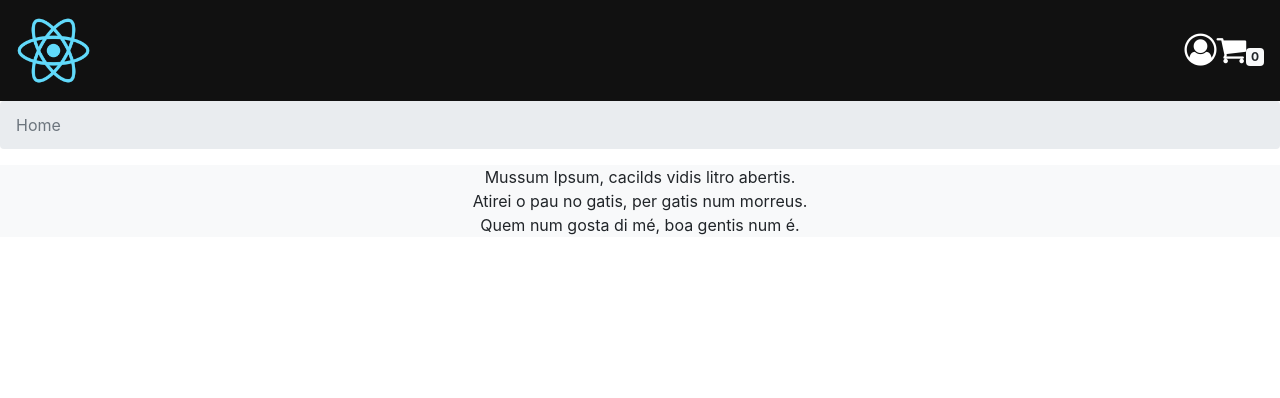
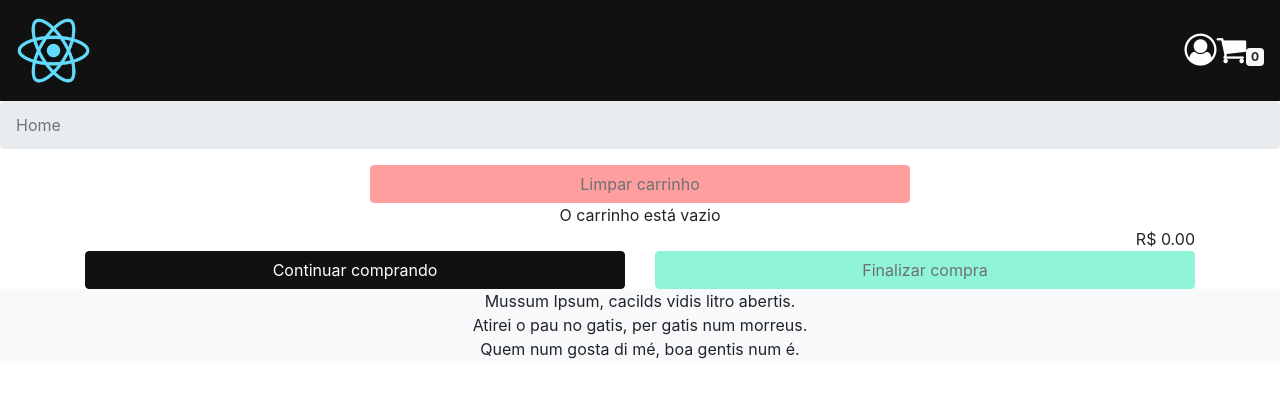
Before and after one commit to EduardoRotundaro/confere-frontend-challenge, a React (Create React App) app: page /cart in a window 1280 px wide. Shown: the top 398 px of the page. Built offline with nearby package versions, Linux system fonts and the light colour scheme.

Commit message:
:construction: Cart page development

```diff
--- a/src/api/services/index.js
+++ b/src/api/services/index.js
@@ -2,8 +2,8 @@ import axios from 'axios';
 import {DB_URL, PRODUCTS_FILTER} from '../../other/constants';
 
 function sortByAvailability(a, b) {
-    if(a.on_sale && !b.on_sale) return 1;
-    if(!a.on_sale && b.on_sale) return -1;
+    if(a.on_sale && !b.on_sale) return -1;
+    if(!a.on_sale && b.on_sale) return 1;
     return 0;
 }
 
--- a/src/components/Card/index.jsx
+++ b/src/components/Card/index.jsx
@@ -35,7 +35,7 @@ function Card({
     }
 
     return (
-        <div className="card">
+        <div className="card h-100">
             <Link to={`/product/${id}`}>
                 <img src={image} className="card-img-top" alt="" />
             </Link>
@@ -52,7 +52,7 @@ function Card({
                     {actualPrice}
                 </h5>
                 <p className="card-text">{installments}</p>
-                <If condition={available}>
+                <If condition={!available}>
                     <p className="card-text">Indisponível</p>
                 </If>
                 <p>
--- a/src/pages/Cart/index.jsx
+++ b/src/pages/Cart/index.jsx
@@ -1,8 +1,89 @@
 import React, {useState, useEffect} from 'react';
 import {useDispatch, useSelector} from 'react-redux';
+import {Link} from 'react-router-dom';
+import If from '../../components/If';
+import CartItem from '../../components/CartItem';
+import {
+    clearCartStore,
+    removeItemOfCartStore,
+} from '../../redux/actions/cart';
 
 export default function Cart() {
+    const dispatch = useDispatch()
+    const { products } = useSelector((state) => ({
+        products: state.cart.products,
+    }));
+
+    function renderList() {
+        return products && products.map(({name, image, actualPrice, size, codeColor}, index)=> (
+            <div className="col-12" key={codeColor}>
+                <CartItem
+                    id={codeColor}
+                    image={image}
+                    name={name}
+                    actualPrice={actualPrice}
+                    size={size}
+                    removeFromCart={(id) => dispatch(removeItemOfCartStore(id))}
+                />
+            </div>
+        ));
+    }
+
+    function getTotalPrice() {
+        // R$ 119,90
+        const stringPrices = products.map((p) => p.actualPrice);
+        const floatPrices = stringPrices.map((p) => parseFloat(p.split(' ')[1].replace(',','.')));
+        const floatTotal = floatPrices.length? floatPrices.reduce((total, num) => (total + num)) : 0.0;
+        return `R$ ${floatTotal.toFixed(2)}`;
+    }
+
     return (
-        <></>
+        <main>
+            <section>
+                <div className="container">
+                    <div className="row justify-content-center">
+                        <div className="col-xl-6">
+                            <button
+                                type="button"
+                                className="btn btn-block btn-danger"
+                                onClick={() => dispatch(clearCartStore())}
+                                disabled={!products.length}
+                            >
+                                Limpar carrinho
+                            </button>
+                        </div>
+                    </div>
+                    <If condition={products.length}>
+                        <div className="row justify-content-center">
+                            {renderList()}
+                        </div>
+                    </If>
+                    <If condition={!products.length}>
+                        <div className="row justify-content-center">
+                            <div className="col-12 text-center">O carrinho está vazio</div>
+                        </div>
+                    </If>
+                    <div className="row justify-content-center">
+                        <div className="col-12 text-right">
+                            {getTotalPrice()}
+                        </div>
+                    </div>
+                    <div className="row justify-content-center">
+                        <div className="col-xl-6">
+                            <Link to="home" className="btn btn-block btn-primary">Continuar comprando</Link>
+                        </div>
+                        <div className="col-xl-6">
+                            <button
+                                type="button"
+                                className="btn btn-block btn-success"
+                                disabled={!products.length}
+                            >
+                                Finalizar compra
+                            </button>
+                        </div>
+                    </div>
+                </div>
+            </section>
+        </main>
     );
 }
--- a/src/pages/Product/index.jsx
+++ b/src/pages/Product/index.jsx
@@ -32,6 +32,7 @@ export default function Product() {
                 sizes
             } = await getProductById(id);
             updatePageTitle(name);
+            checkifImageURLisValid(image);
             setProduct({
                 name,
                 color,
@@ -49,15 +50,14 @@ export default function Product() {
         }
     }
 
-    async function checkifImageURLisValid() {
-        let url = await isAValidImageURL(product.image)? product.image : productPhotoFallback;
+    async function checkifImageURLisValid(image) {
+        let url = await isAValidImageURL(image)? image : productPhotoFallback;
         setImage(url);
     }
 
     useEffect(() => {
         updatePageTitle('...');
         fetchData();
-        checkifImageURLisValid();
     }, []);
 
     function renderProductSizesOptions() {
@@ -77,18 +77,15 @@ export default function Product() {
     function addItemToCart() {
         trySubmit(true);
         if(!selectedSize) return;
-        const {
-            color,
-            installments,
-            sizes,
-            codeColor: code_color,
-            onSale: on_sale,
-            regularPrice: regular_price,
-            discountPercentage: discount_percentage,
-            ...importantInfo
-        } = product;
-
-        dispatch(addItemToCartStore(importantInfo));
+        dispatch(addItemToCartStore(
+            {
+                codeColor: product.codeColor,
+                name: product.name,
+                actualPrice: product.actualPrice,
+                image: productImage,
+                size: selectedSize,
+            }
+        ));
         needRedirect(true);
     }
 
```
